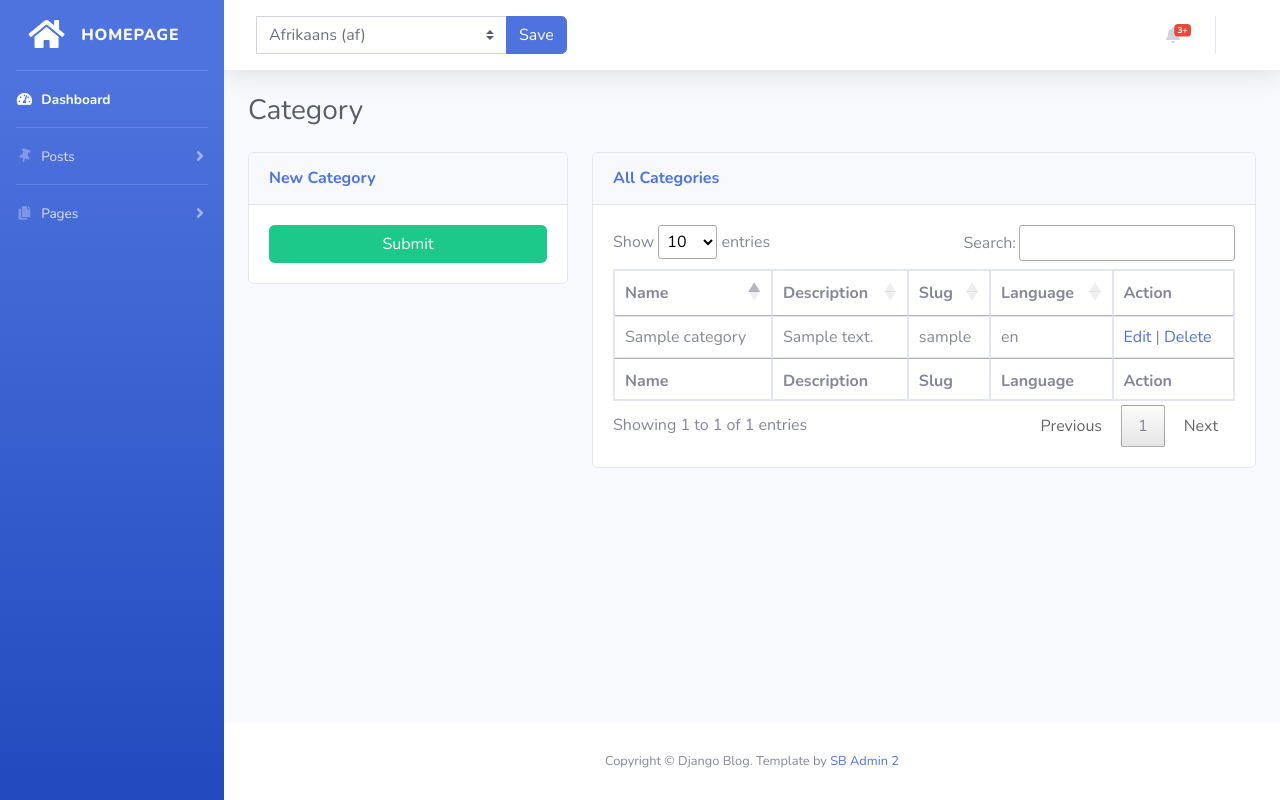
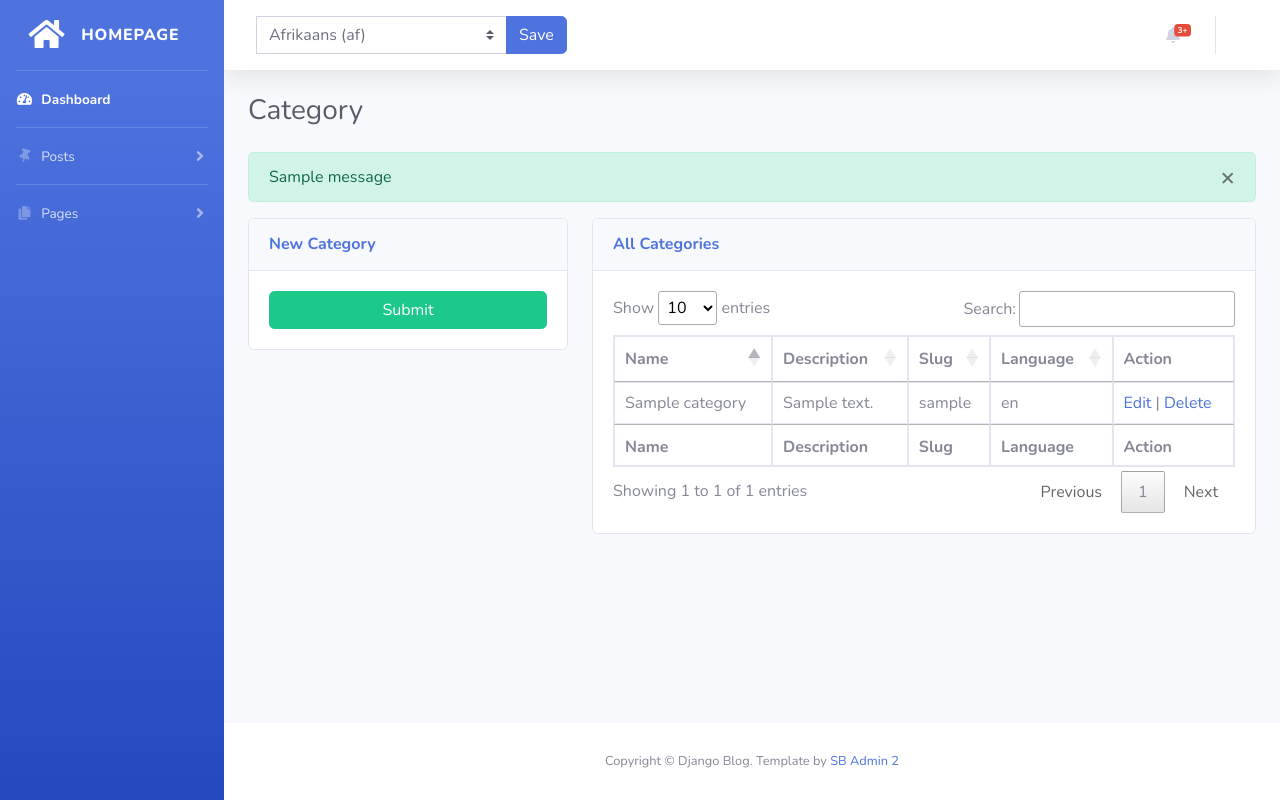
Before and after one commit to CakJuice/django-blog, a Django app: template blog_project/blog_admin/templates/admin/category/index.html in a window 1280 px wide. Run offline with Django 3.2, Linux system fonts and the light colour scheme; the template is opened without the code that fills it: most values are stand-ins (such as "Sample title", 1, 10 or a date in 2020); one stand-in notice (Sample message) is shown; some libraries are stand-ins or nearby versions.

Commit message:
create message when success create & update category

```diff
--- a/blog_project/blog_admin/templates/admin/category/index.html
+++ b/blog_project/blog_admin/templates/admin/category/index.html
@@ -17,6 +17,9 @@
       </a>
     {% endif %}
   </div>
+
+  {% include 'includes/alert.html' %}
+
   <div class="row">
     <div class="col col-lg-4 col-12">
       <div class="card">
--- /dev/null
+++ b/templates/includes/alert.html
@@ -0,0 +1,8 @@
+{% for message in messages %}
+  <div class="alert alert-{{ message.tags }}" role="alert">
+    {{ message }}
+    <button type="button" class="close" data-dismiss="alert" aria-label="Close">
+      <span aria-hidden="true">&times;</span>
+    </button>
+  </div>
+{% endfor %}
```
Also changed, not shown: blog_project/blog_admin/views.py (+9 -1 lines).
